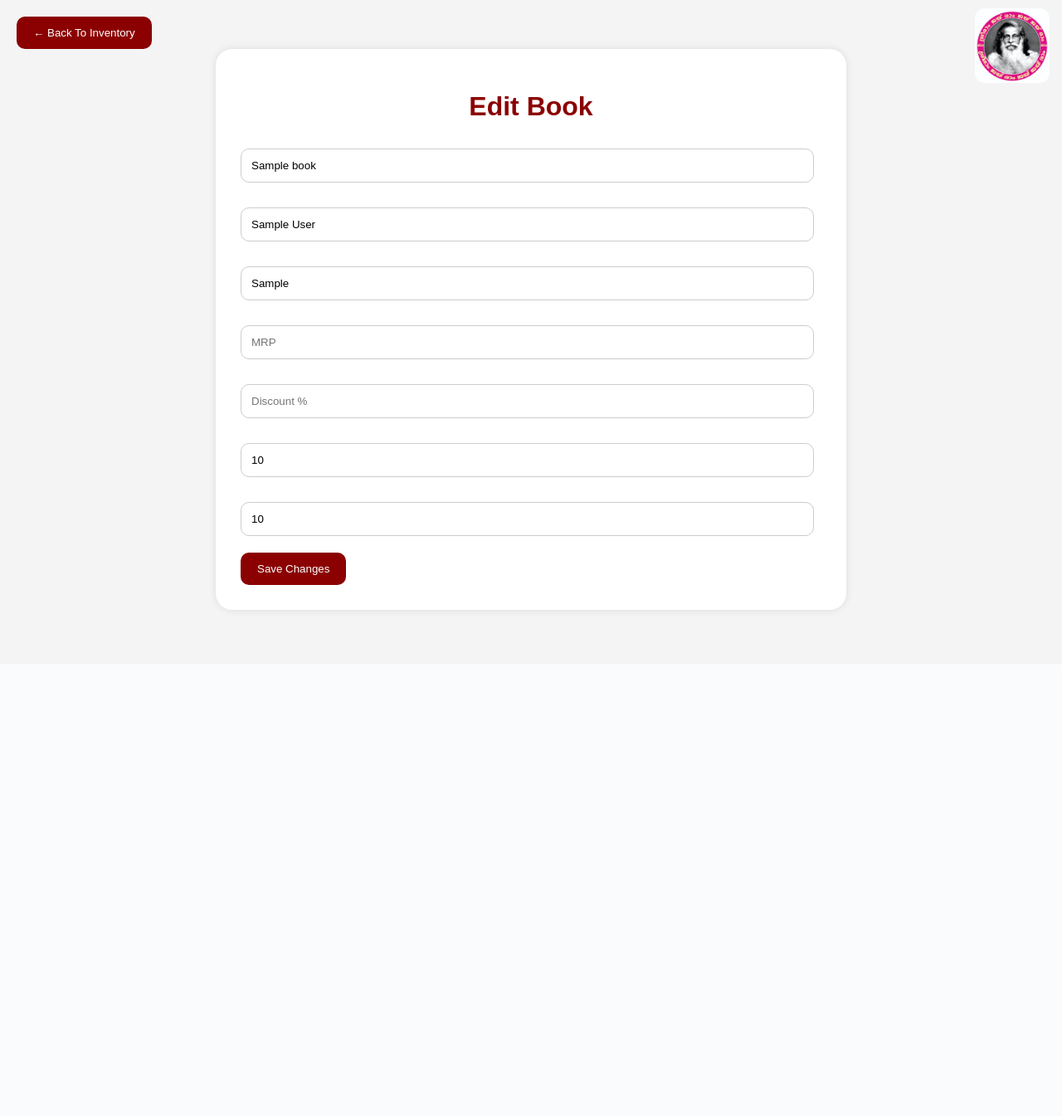
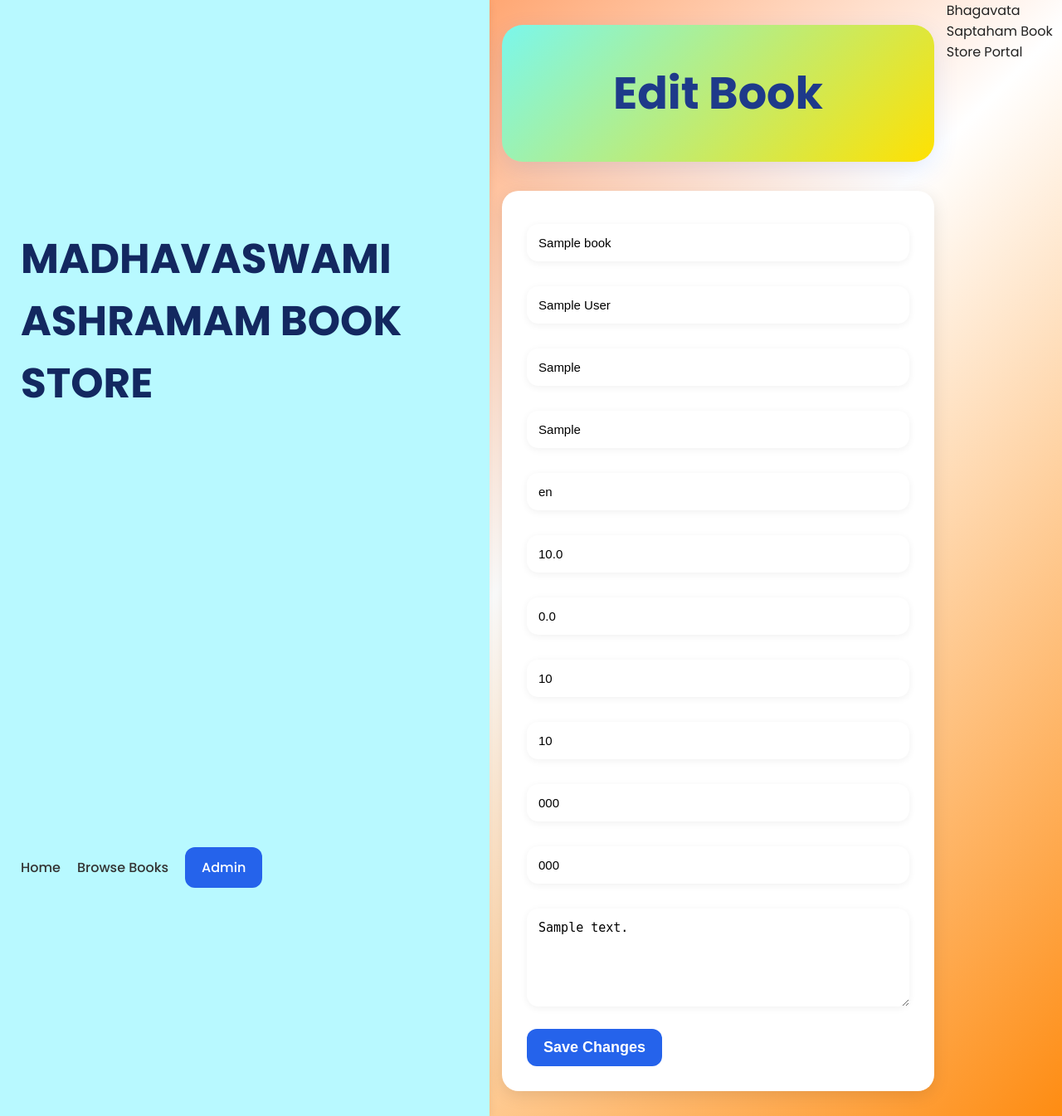
Before and after one commit to srbhagavathkrishna-oss/SNG-BOOK-STORE, a Flask app: page /edit-book/1 in a window 1280 px wide. Shown: the whole page at 83% size. Before the commit the page ends 739 px from the top, so only its background shows below. Run offline with Flask 3, Linux system fonts and the light colour scheme; tables that the repository leaves empty hold one stand-in row (values such as "Sample post").

Commit message:
Fixed edit system

```diff
--- a/app.py
+++ b/app.py
@@ -1345,7 +1345,7 @@ def dashboard():
 
 @app.route(
     "/edit-book/<int:id>",
-    methods=["GET", "POST"]
+    methods=["GET","POST"]
 )
 
 def edit_book(id):
@@ -1354,195 +1354,84 @@ def edit_book(id):
 
     if request.method == "POST":
 
-        # =========================================
-        # STOCK MANAGEMENT
-        # =========================================
-
-        old_show = book.show_quantity or 0
-
-        new_show = int(
-
+        book.title = request.form.get(
+            "title",""
+        )
+
+        book.author = request.form.get(
+            "author",""
+        )
+
+        book.publication = request.form.get(
+            "publication",""
+        )
+
+        book.category = request.form.get(
+            "category",""
+        )
+
+        book.language = request.form.get(
+            "language",""
+        )
+
+        book.description = request.form.get(
+            "description",""
+        )
+
+        purchase_price = float(
             request.form.get(
-                "show_quantity"
+                "purchase_price",0
             ) or 0
-
-        )
-
-        difference = new_show - old_show
-
-        if difference > 0:
-
-            book.storage_quantity = max(
-
-                0,
-
-                (book.storage_quantity or 0)
-
-                - difference
-
-            )
-
-        book.show_quantity = new_show
-
-        # =========================================
-        # BASIC DETAILS
-        # =========================================
-
-        book.title = request.form.get(
-            "title", ""
-        )
-
-        book.author = request.form.get(
-            "author", ""
-        )
-
-        book.publication = request.form.get(
-            "publication", ""
-        )
-
-        book.category = request.form.get(
-            "category", ""
-        )
-
-        book.language = request.form.get(
-            "language", ""
-        )
-
-        book.description = request.form.get(
-            "description", ""
-        )
-
-        # =========================================
-        # PRICING
-        # =========================================
-
-        purchase_price = float(
-
+        )
+
+        discount = float(
             request.form.get(
-                "purchase_price", 0
+                "discount",0
             ) or 0
-
-        )
-
-        discount = float(
-
+        )
+
+        final_price = (
+            purchase_price
+            -
+            (
+                purchase_price
+                *
+                discount
+                / 100
+            )
+        )
+
+        book.purchase_price = purchase_price
+
+        book.discount = discount
+
+        book.final_price = final_price
+
+        book.show_quantity = int(
             request.form.get(
-                "discount", 0
+                "show_quantity",0
             ) or 0
-
-        )
-
-        currency = request.form.get(
-            "currency",
-            "INR"
-        )
-
-        foreign_amount = float(
-
+        )
+
+        book.storage_quantity = int(
             request.form.get(
-                "foreign_amount", 0
+                "storage_quantity",0
             ) or 0
-
-        )
-
-        conversion_rates = {
-
-            "INR": 1,
-            "USD": 83,
-            "EUR": 90,
-            "GBP": 105,
-            "AED": 22.6,
-            "SAR": 22.1,
-            "QAR": 22.8,
-            "JPY": 0.55
-
-        }
-
-        converted_inr = (
-
-            foreign_amount *
-
-            conversion_rates.get(
-                currency,
-                1
-            )
-
-        )
-
-        final_price = purchase_price - (
-
-            purchase_price *
-            discount / 100
-
-        )
-
-        book.purchase_price = purchase_price
-
-        book.final_price = final_price
-
-        book.discount = discount
-
-        book.currency_type = currency
-
-        book.foreign_price = foreign_amount
-
-        book.converted_inr = converted_inr
-
-        # =========================================
-        # STORAGE
-        # =========================================
-
-        book.storage_quantity = int(
-
-            request.form.get(
-                "storage_quantity", 0
-            ) or 0
-
-        )
-
-        # =========================================
-        # LOCATION
-        # =========================================
+        )
 
         book.shelf_number = request.form.get(
-            "shelf_number", ""
+            "shelf_number",""
         )
 
         book.rack_number = request.form.get(
-            "rack_number", ""
-        )
-
-        # =========================================
-        # IMAGE UPDATE
-        # =========================================
-
-        image = request.files.get("image")
-
-        if image and image.filename != "":
-
-            filename = image.filename
-
-            filepath = os.path.join(
-
-                app.config[
-                    "UPLOAD_FOLDER"
-                ],
-
-                filename
-
-            )
-
-            image.save(filepath)
-
-            book.image = filename
-
-        # =========================================
-        # SAVE
-        # =========================================
+            "rack_number",""
+        )
 
         db.session.commit()
 
-        return redirect(url_for("book_list"))
+        return redirect(
+            "/admin-inventory"
+        )
 
     return render_template(
 
@@ -1551,7 +1440,6 @@ def edit_book(id):
         book=book
 
     )
-
 # =========================================================
 # BILL PAGE
 # =========================================================
--- a/templates/edit_book.html
+++ b/templates/edit_book.html
@@ -1,114 +1,8 @@
-<!DOCTYPE html>
-<html>
+{% extends "base.html" %}
 
-<head>
+{% block content %}
 
-<title>
-
-Edit Book
-
-</title>
-
-<style>
-
-body{
-
-    font-family:Arial;
-    background:#f4f4f4;
-    padding:20px;
-    margin:0;
-
-}
-
-.top-logo{
-
-    position:fixed;
-    top:10px;
-    right:15px;
-
-}
-
-.top-logo img{
-
-    width:90px;
-    height:90px;
-    border-radius:12px;
-
-}
-
-.container{
-
-    max-width:700px;
-    margin:auto;
-    background:white;
-    padding:30px;
-    border-radius:20px;
-    box-shadow:
-    0px 0px 10px rgba(0,0,0,0.1);
-
-}
-
-h1{
-
-    text-align:center;
-    color:darkred;
-
-}
-
-input{
-
-    width:95%;
-    padding:12px;
-    margin-top:10px;
-    margin-bottom:20px;
-    border-radius:10px;
-    border:1px solid #ccc;
-
-}
-
-button{
-
-    background:darkred;
-    color:white;
-    border:none;
-    padding:12px 20px;
-    border-radius:10px;
-    cursor:pointer;
-
-}
-
-button:hover{
-
-    background:red;
-
-}
-
-</style>
-
-</head>
-
-<body>
-
-<div class="top-logo">
-
-<img src="{{ url_for(
-'static',
-filename='logo.jpeg'
-) }}">
-
-</div>
-
-<a href="/book-list">
-
-<button>
-
-← Back To Inventory
-
-</button>
-
-</a>
-
-<div class="container">
+<div class="hero">
 
     <h1>
 
@@ -116,12 +10,23 @@ Edit Book
 
     </h1>
 
-<form method="POST">
+</div>
+
+<form method="POST"
+style="
+max-width:700px;
+margin:auto;
+background:white;
+padding:30px;
+border-radius:20px;
+box-shadow:0 5px 20px rgba(0,0,0,0.1);
+">
 
     <input type="text"
            name="title"
            value="{{ book.title }}"
-       placeholder="Book Title">
+           placeholder="Title"
+           required>
 
     <input type="text"
            name="author"
@@ -133,16 +38,26 @@ Edit Book
            value="{{ book.publication }}"
            placeholder="Publication">
 
-<input type="number"
-       step="0.01"
-       name="mrp"
-       value="{{ book.mrp }}"
-       placeholder="MRP">
+    <input type="text"
+           name="category"
+           value="{{ book.category }}"
+           placeholder="Category">
+
+    <input type="text"
+           name="language"
+           value="{{ book.language }}"
+           placeholder="Language">
 
     <input type="number"
            step="0.01"
-       name="discount_percent"
-       value="{{ book.discount_percent }}"
+           name="purchase_price"
+           value="{{ book.purchase_price }}"
+           placeholder="Purchase Price">
+
+    <input type="number"
+           step="0.01"
+           name="discount"
+           value="{{ book.discount }}"
            placeholder="Discount %">
 
     <input type="number"
@@ -155,7 +70,22 @@ Edit Book
            value="{{ book.storage_quantity }}"
            placeholder="Storage Quantity">
 
-<button type="submit">
+    <input type="text"
+           name="shelf_number"
+           value="{{ book.shelf_number }}"
+           placeholder="Shelf Number">
+
+    <input type="text"
+           name="rack_number"
+           value="{{ book.rack_number }}"
+           placeholder="Rack Number">
+
+    <textarea name="description"
+              placeholder="Description"
+              rows="5">{{ book.description }}</textarea>
+
+    <button type="submit"
+            class="btn">
 
         Save Changes
 
@@ -163,8 +93,4 @@ Save Changes
 
 </form>
 
-</div>
-
-</body>
-
-</html>
+{% endblock %}
```
Lines whose indentation alone changed are shown as unchanged.
